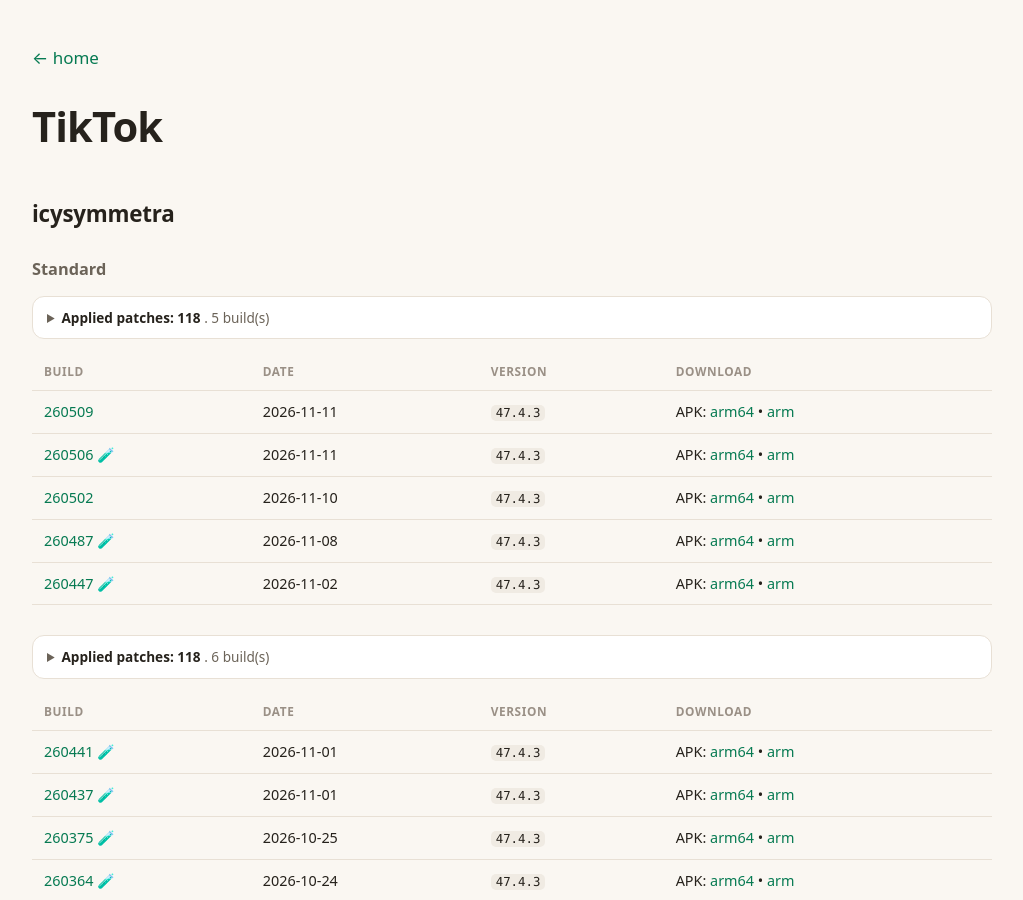
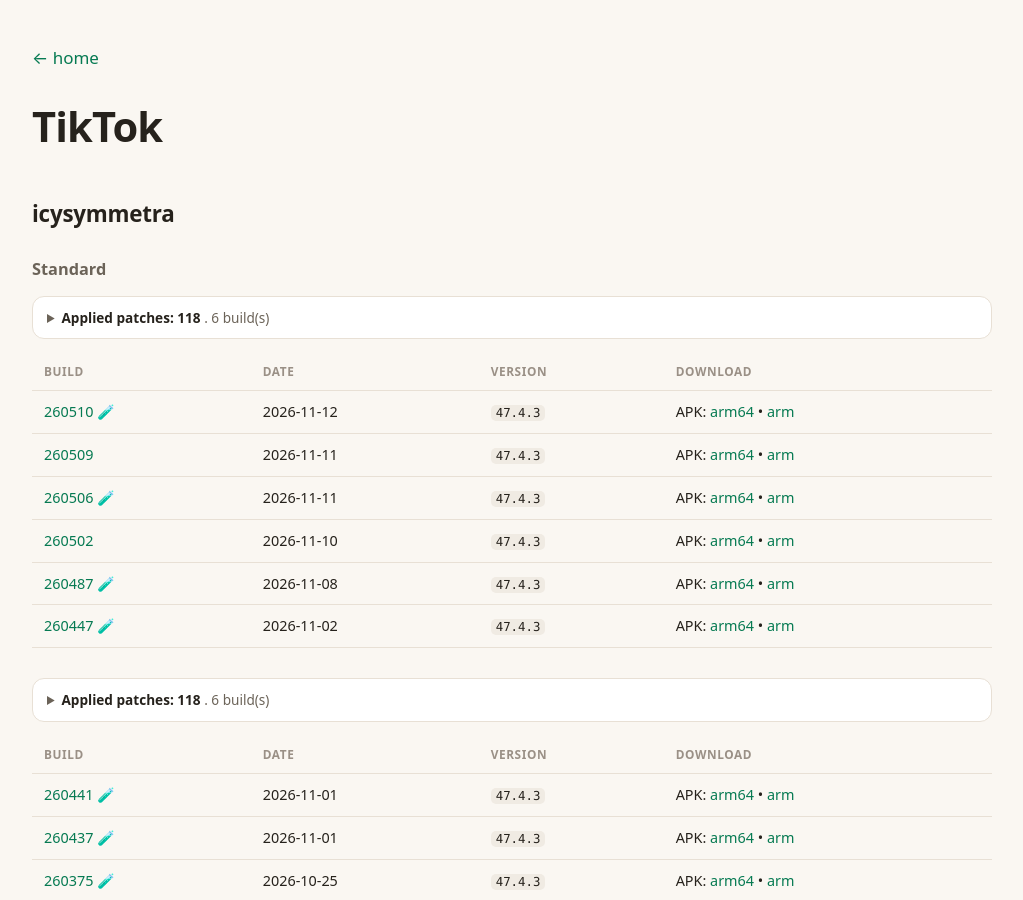
Before and after one commit to nullcpy/archive, a Jekyll site: the page built from apps/tiktok/index.md, in a window 1280 px wide and 900 px high. Shown: the whole window, without its empty margins (128-1151 px from the left). Built offline with Jekyll 4.4.1, drawn with Linux system fonts in a browser that asks for light colours.

Commit message:
chore: rebuild the archive Pages surface [skip ci]

```diff
--- a/apps/tiktok/index.md
+++ b/apps/tiktok/index.md
@@ -8,7 +8,7 @@ title: TikTok
 
 ### Standard
 
-<details><summary><b>Applied patches: 118</b> . 5 build(s)</summary>
+<details><summary><b>Applied patches: 118</b> . 6 build(s)</summary>
 <ul>
 <li>Advanced downloads</li>
 <li>Allow Duet and Stitch</li>
@@ -133,6 +133,7 @@ title: TikTok
 
 | Build | Date | Version | Download |
 |---|---|---|---|
+| [260510](https://github.com/nullcpy/archive/releases/tag/260510) 🧪 | 2026-11-12 | `47.4.3` | APK: [arm64](https://github.com/nullcpy/archive/releases/download/260510/tiktok-icysymmetra-v47.4.3-arm64-v8a.apk) • [arm](https://github.com/nullcpy/archive/releases/download/260510/tiktok-icysymmetra-v47.4.3-arm-v7a.apk) |
 | [260509](https://github.com/nullcpy/archive/releases/tag/260509) | 2026-11-11 | `47.4.3` | APK: [arm64](https://github.com/nullcpy/archive/releases/download/260509/tiktok-icysymmetra-v47.4.3-arm64-v8a.apk) • [arm](https://github.com/nullcpy/archive/releases/download/260509/tiktok-icysymmetra-v47.4.3-arm-v7a.apk) |
 | [260506](https://github.com/nullcpy/archive/releases/tag/260506) 🧪 | 2026-11-11 | `47.4.3` | APK: [arm64](https://github.com/nullcpy/archive/releases/download/260506/tiktok-icysymmetra-v47.4.3-arm64-v8a.apk) • [arm](https://github.com/nullcpy/archive/releases/download/260506/tiktok-icysymmetra-v47.4.3-arm-v7a.apk) |
 | [260502](https://github.com/nullcpy/archive/releases/tag/260502) | 2026-11-10 | `47.4.3` | APK: [arm64](https://github.com/nullcpy/archive/releases/download/260502/tiktok-icysymmetra-v47.4.3-arm64-v8a.apk) • [arm](https://github.com/nullcpy/archive/releases/download/260502/tiktok-icysymmetra-v47.4.3-arm-v7a.apk) |
```
Also changed, not shown: index.md (+2 -2 lines).
